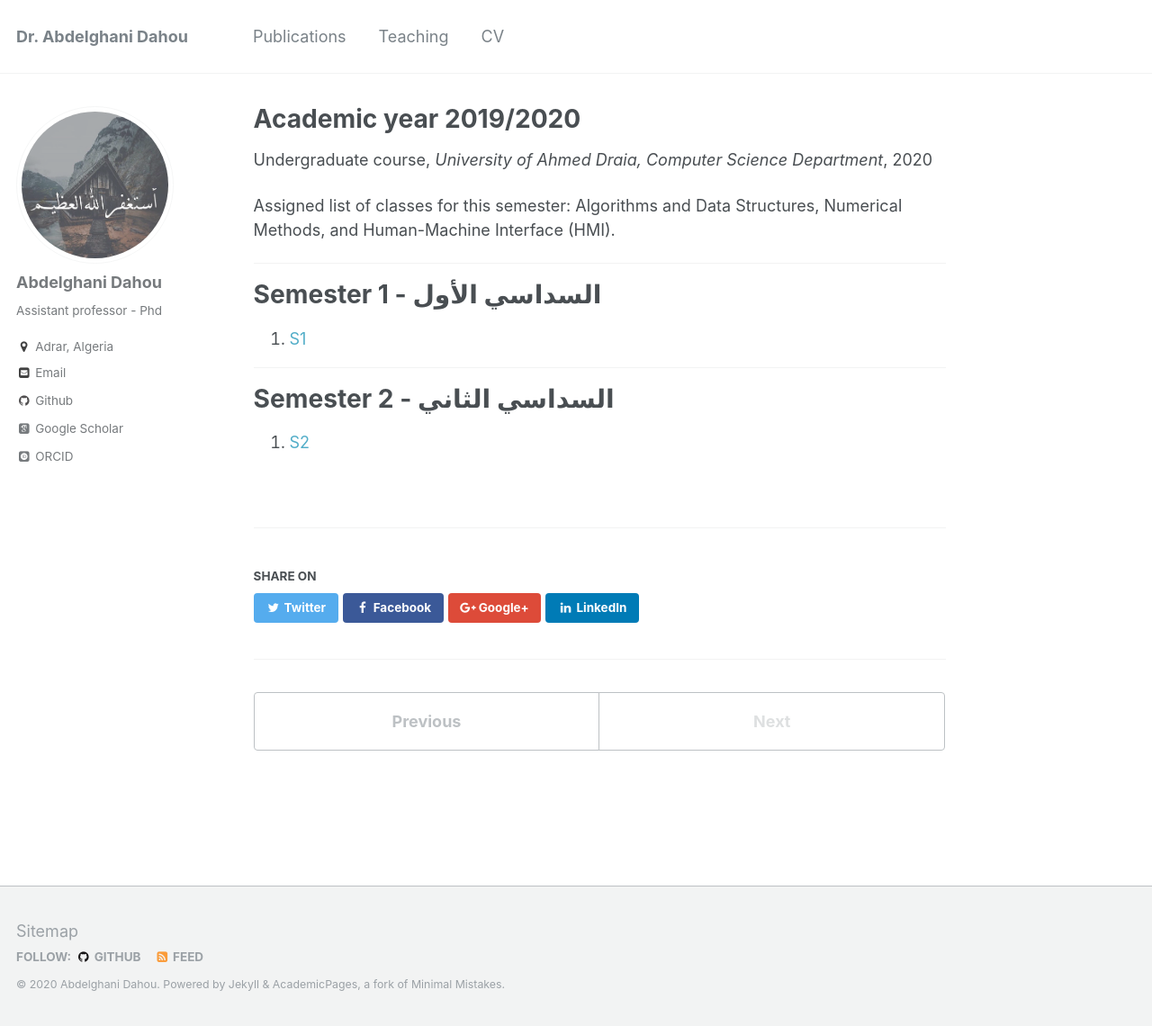
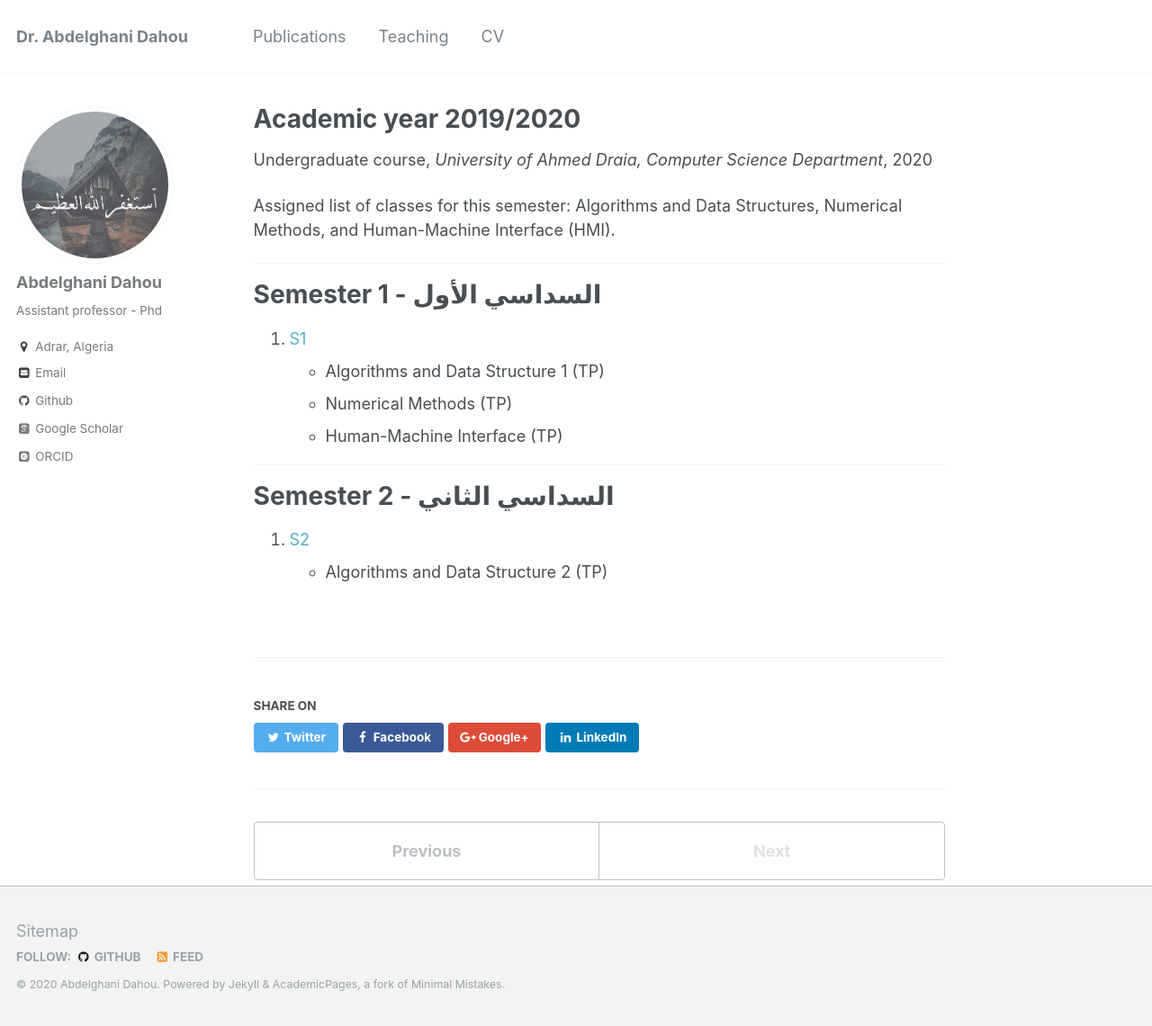
Before and after one commit to dr-dahou-adrar/dr-dahou-adrar.github.io, a Jekyll site: the page built from _teaching/Academic_year_2019_2020.md, in a window 1280 px wide and 1140 px high. Shown: the whole window at 90% size. Built offline with Jekyll 4.4.1, drawn with Linux system fonts in a browser that asks for light colours; some web fonts are replaced.

Commit message:
Update Academic_year_2019_2020.md

```diff
--- a/_teaching/Academic_year_2019_2020.md
+++ b/_teaching/Academic_year_2019_2020.md
@@ -17,9 +17,13 @@ Semester 1 - السداسي الأول
 
 
 1. [S1](/teaching_content/academic_year_2019_2020/2019-2020-1st-semester-teaching)
+	* Algorithms and Data Structure 1 (TP)
+	* Numerical Methods (TP)
+	* Human-Machine Interface (TP)
 
 ***
 
 Semester 2 - السداسي الثاني
 ======
 1. [S2](/teaching_content/academic_year_2019_2020/2019-2020-2nd-semester-teaching)
+	* Algorithms and Data Structure 2 (TP)
```
